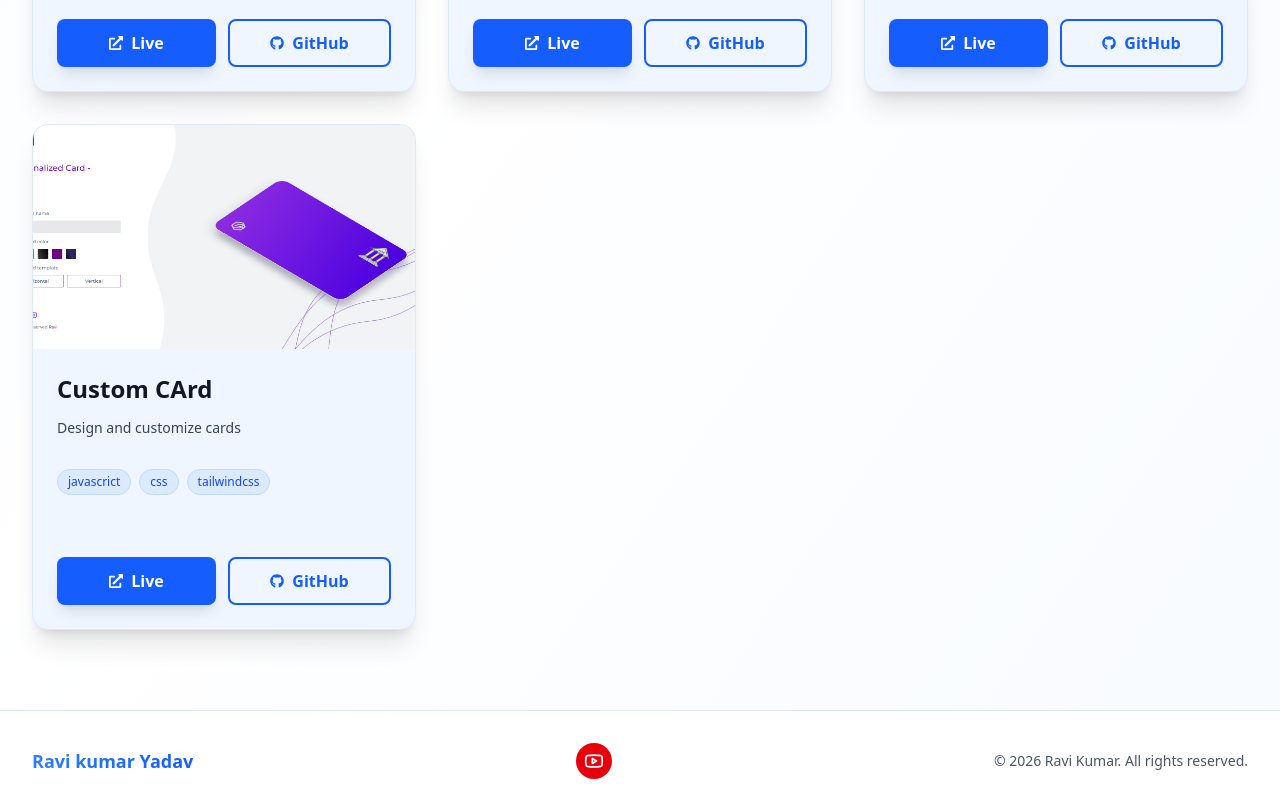
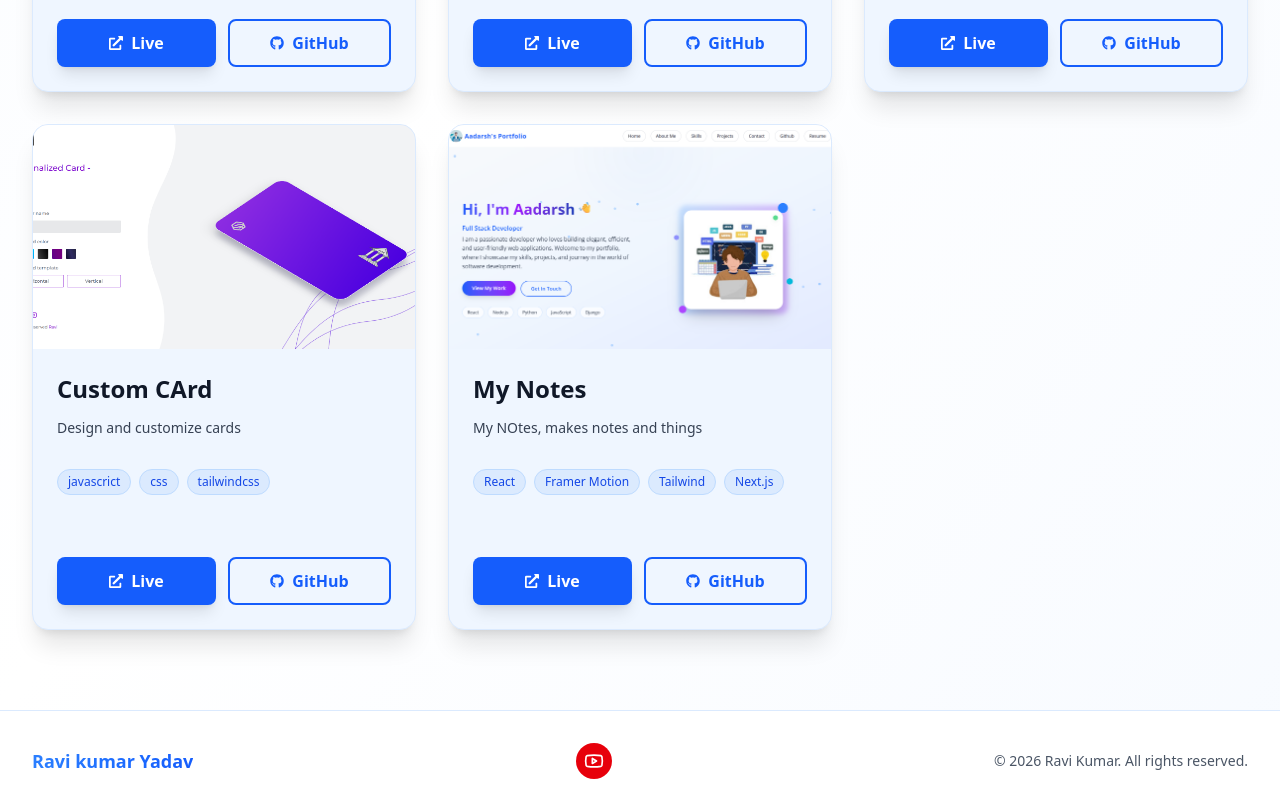
Before and after one commit to Ravikynoobcoder/portfolio, a React (Vite) app: page /work in a window 1280 px wide. Shown: the part 1180-1991 px from the top of the page. Built offline with nearby package versions, Linux system fonts and the light colour scheme.

Commit message:
fix vercel SPA routing

```diff
--- a/src/pages/Work.jsx
+++ b/src/pages/Work.jsx
@@ -72,14 +72,14 @@ const Work = () => {
       git: "https://github.com/Ravikynoobcoder/",
       tech: ["javascrict","css","tailwindcss"],
     },
-    // {
-    //   title: "My Portfolio",
-    //   desc: "My Portfolio — A personal website showcasing my skills, projects, and journey as a developer with smooth animations and dark/light mode.",
-    //   img: "./myport.png",
-    //   live: "https://my-portfolio-omega-tawny-21.vercel.app",
-    //   git: "https://github.com/Aadarsh-max/My-Portfolio",
-    //   tech: ["React", "Framer Motion", "Tailwind", "Next.js"],
-    // },
+    {
+      title: "My Notes",
+      desc: "My NOtes, makes notes and things",
+      img: "./myport.png",
+      live: "https://vercel.com/raviy3083-5319s-projects/note1",
+      git: "https://github.com/Ravikynoobcoder/",
+      tech: ["React", "Framer Motion", "Tailwind", "Next.js"],
+    },
   ];
 
   return (
```
